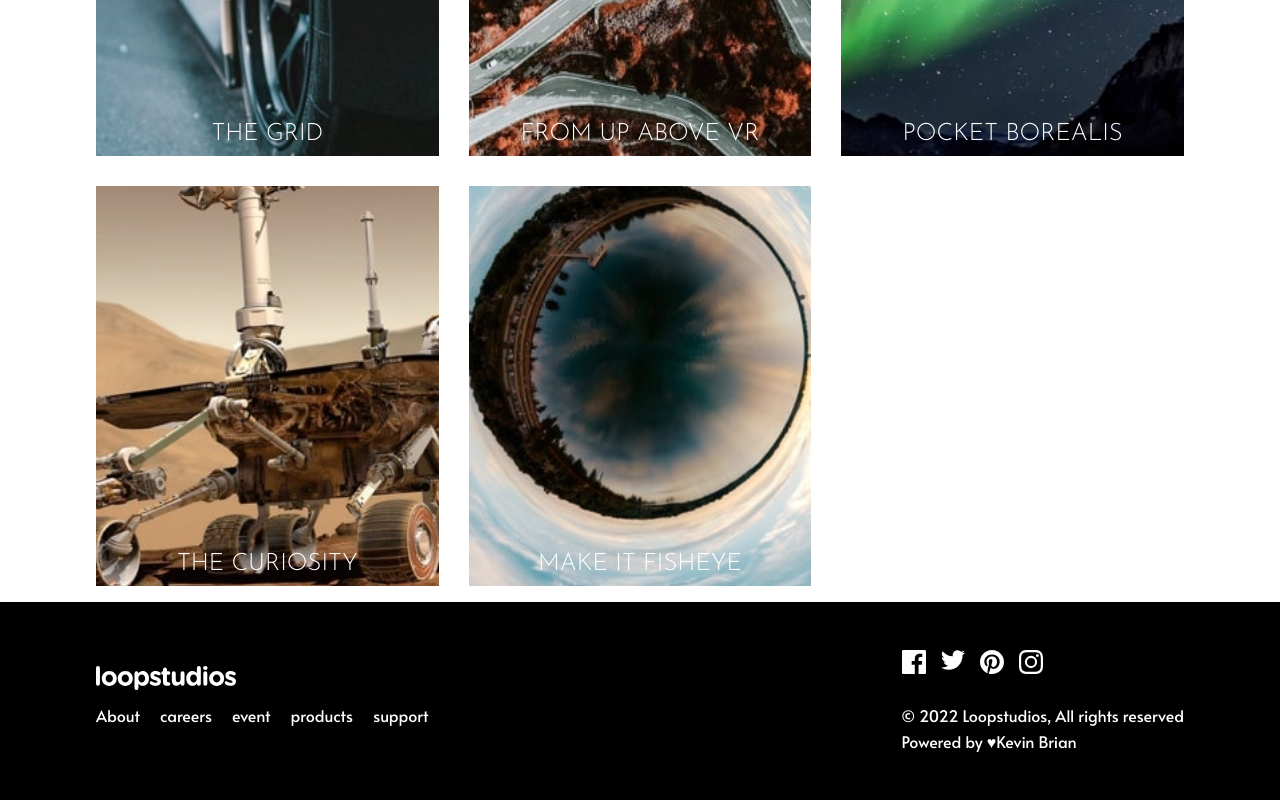
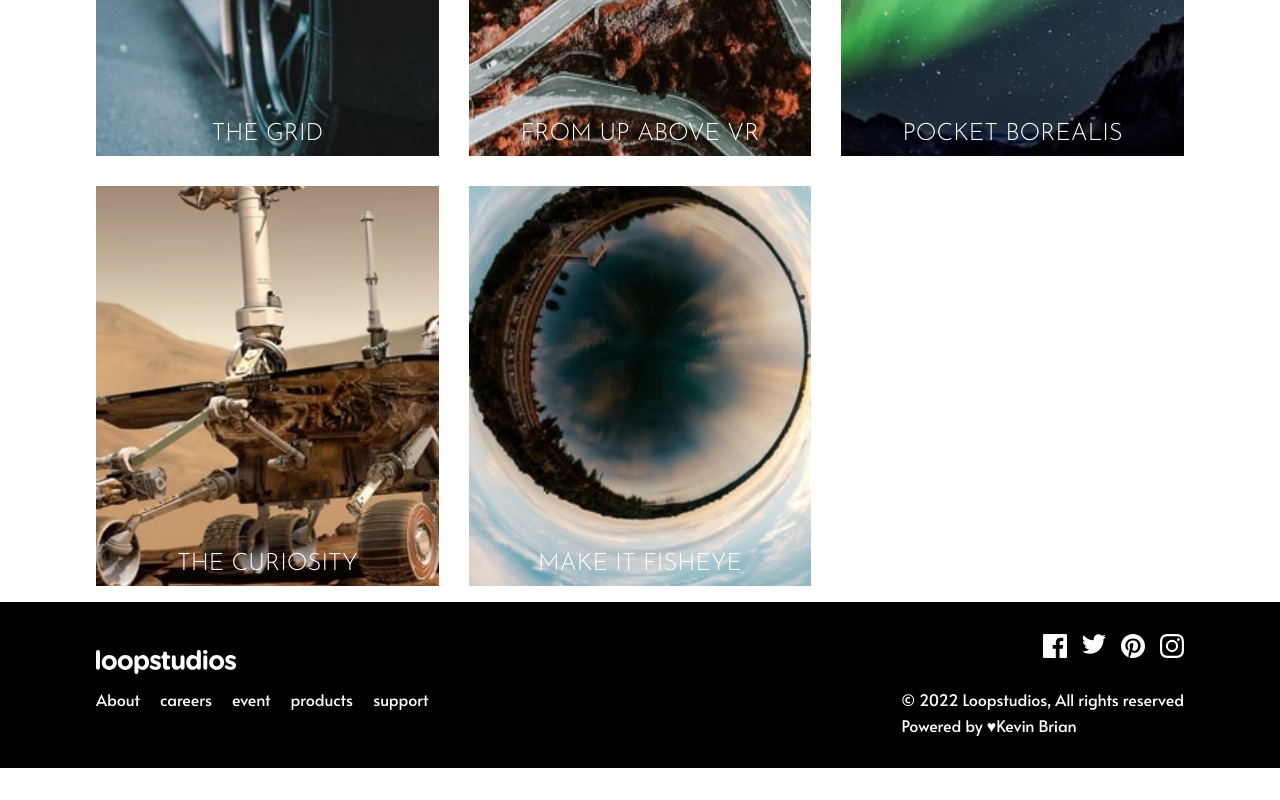
Before and after one commit to realkevinbrian/loopstudios-landing-page, a React (Create React App) app: page / in a window 1280 px wide. Shown: the part 2028-2828 px from the top of the page. After the commit the page ends 2796 px from the top, so only its background shows below. Built offline with nearby package versions, Linux system fonts and the light colour scheme.

Commit message:
Aligned social media logos to the end

```diff
--- a/src/Components/Footer/Styled.js
+++ b/src/Components/Footer/Styled.js
@@ -6,7 +6,7 @@ export const FooterWrapper = styled.div`
   display: flex;
   align-items: center;
   justify-content: space-between;
-  padding: 3rem 6rem;
+  padding: 2rem 6rem;
   flex-wrap: wrap;
 `;
 export const FooterAbout = styled.div`
@@ -35,5 +35,6 @@ export const FooterMedia = styled.div`
   display: flex;
   flex-direction: row;
   gap: 15px;
+  align-self: flex-end;
 
 `;
```
